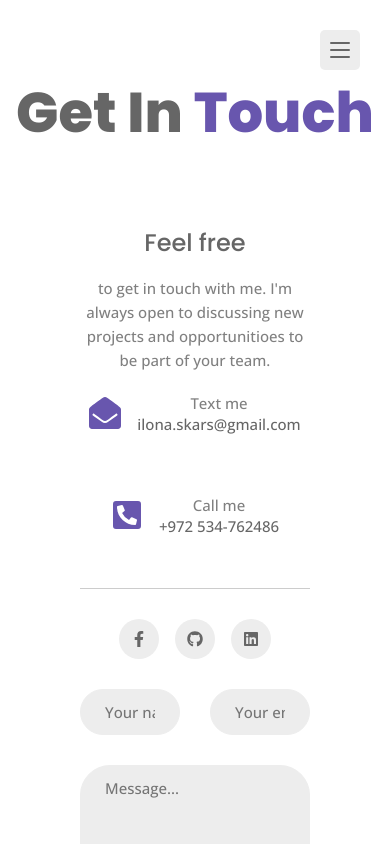
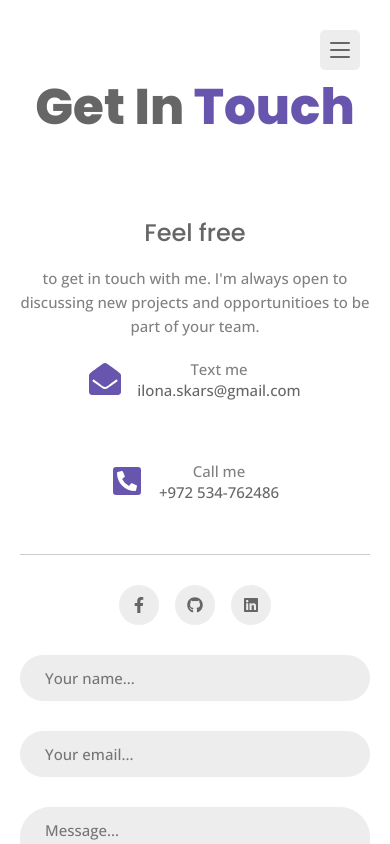
Before and after one commit to IlonaSkargovskaia/portfolio, a React (Create React App) app in the folder client/: page /contact in a window 390 px wide. Shown: the top 844 px of the page. Built offline with nearby package versions, Linux system fonts and the light colour scheme.

Commit message:
fix layout for iPhone

```diff
--- a/client/src/pages/about/about.css
+++ b/client/src/pages/about/about.css
@@ -134,10 +134,11 @@
 @media screen and (max-width: 820px) {
     .about__container, .info__list, .resume__container, .skills__container{
         grid-template-columns: repeat(1, 1fr);
+
     }
 
     .skills__container{
-        grid-template-columns: repeat(2, 1fr);
+        /* grid-template-columns: repeat(2, 1fr); */
     }
 
     .about__info{
@@ -148,3 +149,22 @@
         margin-bottom: 50px;
     }
 }
+
+@media screen and (max-width: 420px) {
+    .about__container, .info__list, .resume__container, .skills__container, .stats{
+        grid-template-columns: repeat(1, 1fr);
+        align-items: flex-end;
+    }
+
+    .skills__container{
+        /* grid-template-columns: repeat(2, 1fr); */
+    }
+
+    .about__info{
+        text-align: center;
+    }
+
+    .resume__item:not(:last-child) {
+        margin-bottom: 50px;
+    }
+}
--- a/client/src/pages/contact/contact.css
+++ b/client/src/pages/contact/contact.css
@@ -116,4 +116,8 @@
         max-width: 100%;
         margin-inline: auto;
     }
+
+    .form__input-group {
+        grid-template-columns: repeat(1, 1fr);
+    }
 }
--- a/client/src/pages/home/home.css
+++ b/client/src/pages/home/home.css
@@ -64,7 +64,9 @@
         grid-template-columns: repeat(1, 1fr);
         /* align-content: center; */
     }
-
+    .style__switcher{
+        display: none;
+    }
 
     .home__img{
         border-radius: 50%;
@@ -94,9 +96,3 @@
         justify-content: center;
     }
 }
-
-@media screen and (max-width: 500px) {
-    .style__switcher{
-        display: none;
-    }
-}
--- a/client/src/pages/portfolio/portfolio.css
+++ b/client/src/pages/portfolio/portfolio.css
@@ -135,3 +135,25 @@
         height: 400px;
     }
 }
+
+@media screen and (max-width: 500px) {
+    h2.section__title  {
+        font-size: var(--h1-font-size);
+    }
+
+    .container{
+        padding-inline: 20px;
+    }
+    .portfolio__container {
+        grid-template-columns: repeat(1, 1fr);
+
+    }
+
+    .portfolio__item{
+        border: 1px solid var(--first-color);
+    }
+
+    .portfolio__img {
+        height: 400px;
+    }
+}
```
